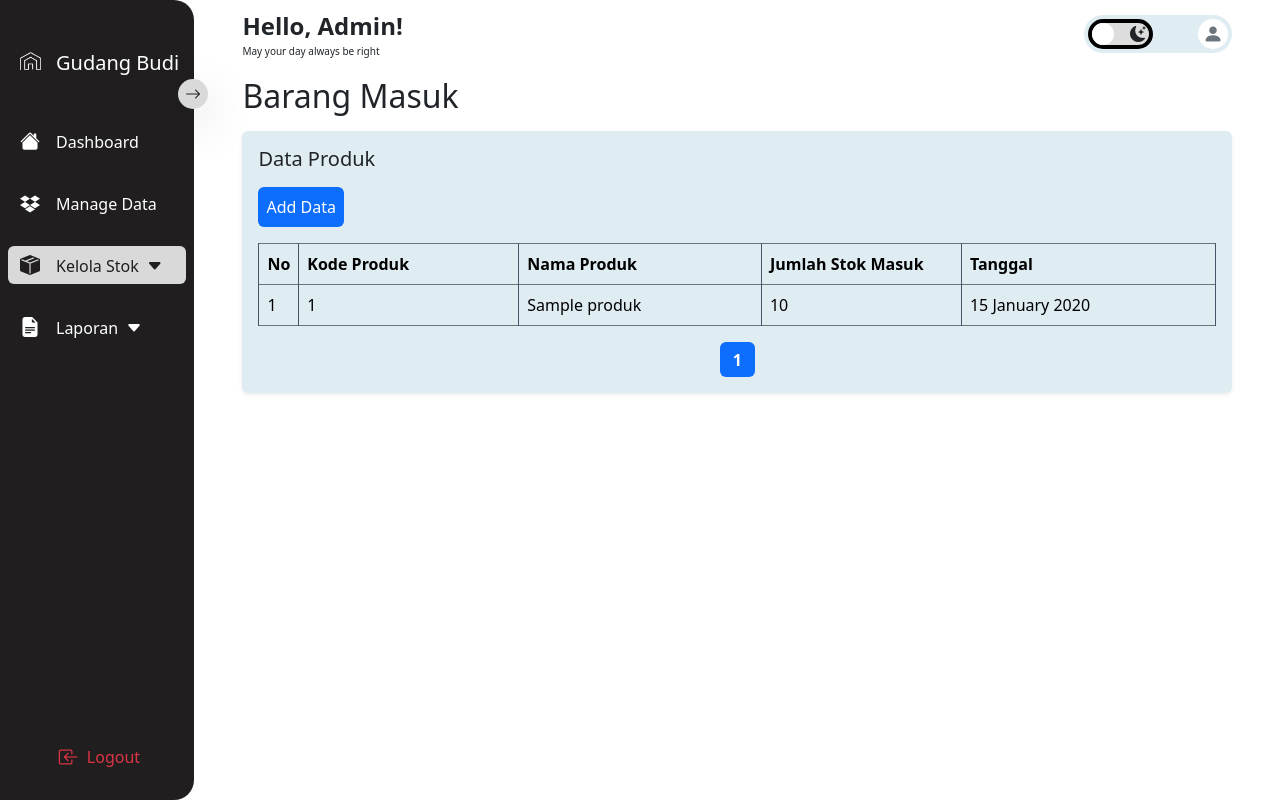
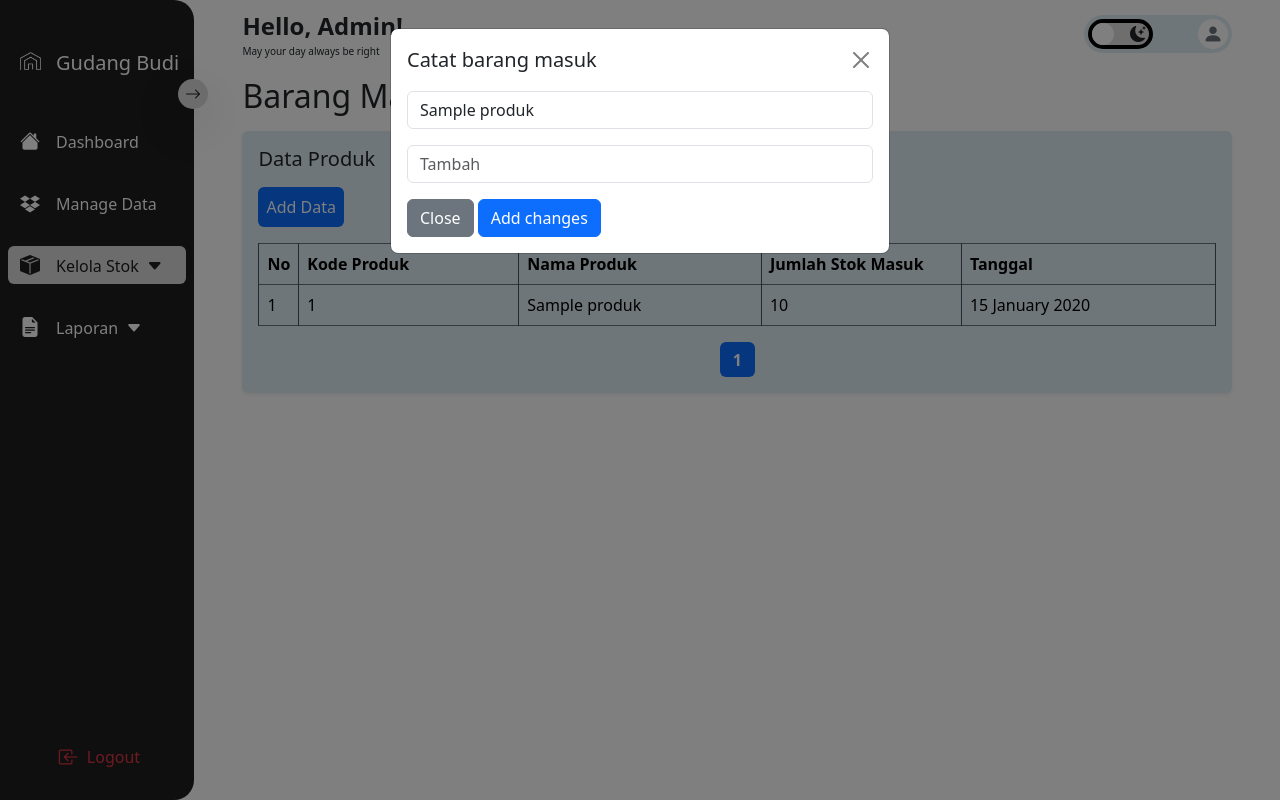
Before and after one commit to chandraramadhan07/Dashboard_webDev, a PHP site: page /barangMasuk.php in a window 1280 px wide, after a click on "Add Data". Run offline with PHP 8.4, Linux system fonts and the light colour scheme; the visitor is signed in with stand-in values (Sample User, id 1); tables that the repository leaves empty or names only in its code hold one stand-in row (values such as "Sample post"); some libraries are stand-ins or nearby versions.

Commit message:
Add files via upload

```diff
--- a/barangMasuk.php
+++ b/barangMasuk.php
@@ -32,7 +32,7 @@ $sql_view_masuk = "SELECT
                   produk_masuk.created_at
                   FROM produk_masuk
                   INNER JOIN produk
-                  ON produk_masuk.id_produk = produk.id_produk ORDER BY created_at DESC LIMIT $limit_baris OFFSET $offset";
+                  ON produk_masuk.id_produk = produk.id_produk ORDER BY produk_masuk.id_masuk DESC LIMIT $limit_baris OFFSET $offset";
 
 $result_view_masuk = mysqli_query($db, $sql_view_masuk);
 
@@ -221,4 +221,33 @@ if (isset($_POST['tambah'])) {
     <script src="script.js"></script>
     <script src="chart.js"></script>
   </body>
+  <!-- Modal ADD DATA -->
+<div class="modal fade" id="exampleModal" tabindex="-1" aria-labelledby="exampleModalLabel" aria-hidden="true">
+    <div class="modal-dialog">
+      <div class="modal-content">
+        <div class="modal-body">
+          <div class="header mb-3 d-flex align-items-center justify-content-between">
+            <h1 class="modal-title fs-5" id="exampleModalLabel">Catat barang masuk</h1>
+            <button type="button" class="btn-close" data-bs-dismiss="modal" aria-label="Close"></button>
+          </div>
+          <!-- FORM ADD DATA -->
+          <form method="POST" class="d-flex flex-column rounded-3 justify-content-center">
+              <select class="form-control mb-3" name="id_produk">
+                <?php while ($select = mysqli_fetch_array($result_tambah_stok)):?>
+                <option value="<?= $select['id_produk'] ?>"><?= $select['nama_produk'] ?></option>
+                <?php endwhile ?>
+              </select>
+
+              <div class="mb-3">
+                <input type="number" name="tambah_stok" placeholder="Tambah" class="form-control" id="" required />
+              </div>
+
+            <div class="footer">
+              <button type="button" class="btn btn-secondary" data-bs-dismiss="modal">Close</button>
+              <button name="tambah" class="btn btn-primary">Add changes</button>
+            </div>
+        </form>
+        </div>
+    </div>
+  </div>
 </html>
--- a/dashboard.php
+++ b/dashboard.php
@@ -43,11 +43,11 @@ $result_jumlah_keluar = mysqli_query($db, $sql_jumlah_keluar);
 $jumlah_keluar = mysqli_num_rows($result_jumlah_keluar);
 
 // PRODUK MASUK
-$sql_produk_masuk = "SELECT produk.nama_produk, produk_masuk.jumlah_masuk FROM produk_masuk INNER JOIN produk ON produk_masuk.id_produk = produk.id_produk ORDER BY created_at DESC LIMIT $limit_baris";
+$sql_produk_masuk = "SELECT produk.nama_produk, produk_masuk.jumlah_masuk FROM produk_masuk INNER JOIN produk ON produk_masuk.id_produk = produk.id_produk ORDER BY produk_masuk.id_masuk DESC LIMIT $limit_baris";
 $result_produk_masuk = mysqli_query($db, $sql_produk_masuk);
 
 // PRODUK KELUAR
-$sql_produk_keluar = "SELECT produk.nama_produk, produk_keluar.jumlah_keluar FROM produk_keluar INNER JOIN produk ON produk_keluar.id_produk = produk.id_produk ORDER BY created_at DESC LIMIT $limit_baris";
+$sql_produk_keluar = "SELECT produk.nama_produk, produk_keluar.jumlah_keluar FROM produk_keluar INNER JOIN produk ON produk_keluar.id_produk = produk.id_produk ORDER BY produk_keluar.id_keluar DESC LIMIT $limit_baris";
 $result_produk_keluar = mysqli_query($db, $sql_produk_keluar);
 ?>
 
--- a/script.js
+++ b/script.js
@@ -1,28 +1,3 @@
-const profil = document.getElementById("profil");
-const popup = document.getElementById("popup");
-const hamburgerMenu = document.getElementById("hamburger-menu");
-const arrow = document.getElementById("arrow-button");
-const sidebar = document.getElementById("sidebar");
-
-arrow.addEventListener("click", function () {
-  sidebar.classList.toggle("hide");
-  arrow.classList.toggle("rotate-180");
-});
-
-profil.addEventListener("click", function () {
-  popup.classList.toggle("open-profil");
-});
-
-hamburgerMenu.addEventListener("click", function () {
-  sidebar.classList.toggle("open-navigation");
-});
-
-document.addEventListener("click", function (event) {
-  if (!sidebar.contains(event.target) && event.target !== hamburgerMenu) {
-    sidebar.classList.remove("open-navigation");
-  }
-});
-
 const toggle = document.getElementById("darkmode-toggle");
 const mainContent = document.querySelector(".content");
 const cards = document.querySelectorAll(".cards");
@@ -30,28 +5,66 @@ const navbar = document.querySelector(".navbar");
 const mobileDarkToggle = document.getElementById("darkmode-mobile");
 const mobileLightToggle = document.getElementById("lightmode-mobile");
 
+if (localStorage.getItem("darkMode") === "enabled") {
+  document.body.classList.add("dark-mode");
+  navbar.classList.add("dark-mode");
+  cards.forEach((card) => card.classList.add("dark-mode"));
+  toggle.checked = true;
+}
 toggle.addEventListener("change", () => {
   if (toggle.checked) {
     document.body.classList.add("dark-mode");
     navbar.classList.add("dark-mode");
     cards.forEach((card) => card.classList.add("dark-mode"));
+    localStorage.setItem("darkMode", "enabled");
   } else {
     document.body.classList.remove("dark-mode");
     navbar.classList.remove("dark-mode");
     cards.forEach((card) => card.classList.remove("dark-mode"));
+    localStorage.setItem("darkMode", "disabled");
   }
 });
-
 mobileDarkToggle.addEventListener("click", (e) => {
   e.preventDefault();
+  document.body.classList.add("dark-mode");
+  navbar.classList.add("dark-mode");
   cards.forEach((card) => card.classList.add("dark-mode"));
-  navbar.classList.add("dark-mode");
-  document.body.classList.add("dark-mode");
+  localStorage.setItem("darkMode", "enabled");
 });
-
 mobileLightToggle.addEventListener("click", (e) => {
   e.preventDefault();
   document.body.classList.remove("dark-mode");
   navbar.classList.remove("dark-mode");
   cards.forEach((card) => card.classList.remove("dark-mode"));
+  localStorage.setItem("darkMode", "disabled");
 });
+
+const profil = document.getElementById("profil");
+const popup = document.getElementById("popup");
+const hamburgerMenu = document.getElementById("hamburger-menu");
+const arrow = document.getElementById("arrow-button");
+const sidebar = document.getElementById("sidebar");
+
+if (localStorage.getItem("sidebarHidden") === "true") {
+  sidebar.classList.add("hide");
+  arrow.classList.add("rotate-180");
+} else {
+  sidebar.classList.remove("hide");
+  arrow.classList.remove("rotate-180");
+}
+arrow.addEventListener("click", function () {
+  sidebar.classList.toggle("hide");
+  arrow.classList.toggle("rotate-180");
+  localStorage.setItem("sidebarHidden", sidebar.classList.contains("hide"));
+});
+profil.addEventListener("click", function () {
+  popup.classList.toggle("open-profil");
+});
+hamburgerMenu.addEventListener("click", function () {
+  sidebar.classList.toggle("open-navigation");
+});
+document.addEventListener("click", function (event) {
+  if (!sidebar.contains(event.target) && event.target !== hamburgerMenu) {
+    sidebar.classList.remove("open-navigation");
+  }
+});
--- a/style.css
+++ b/style.css
@@ -436,15 +436,17 @@ input.switch:checked + label.checkbox-label:after {
 
 /* Laporan */
 input.search {
-  background-color: var(--hover) !important;
   outline: none !important;
   box-shadow: none !important;
 }
 
 button.btn-search,
 span.search {
-  background-color: var(--hover) !important;
   outline: none !important;
+}
+
+input.search:hover, button.btn-search:hover, span.search:hover {
+  background-color: white !important;
 }
 /* End Laporan */
 
```
Also changed, not shown: barangKeluar.php (+32 -1 lines), laporanKeluar.php (+28 -34 lines), laporanMasuk.php (+16 -18 lines).
